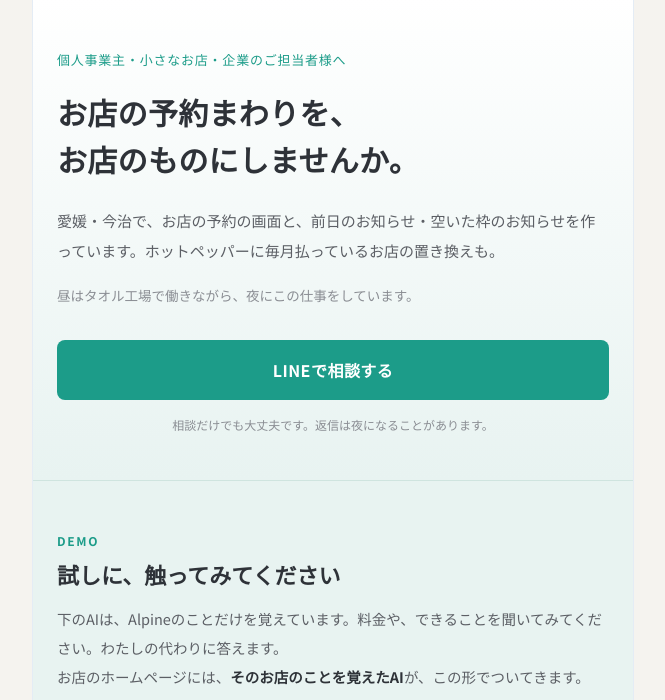
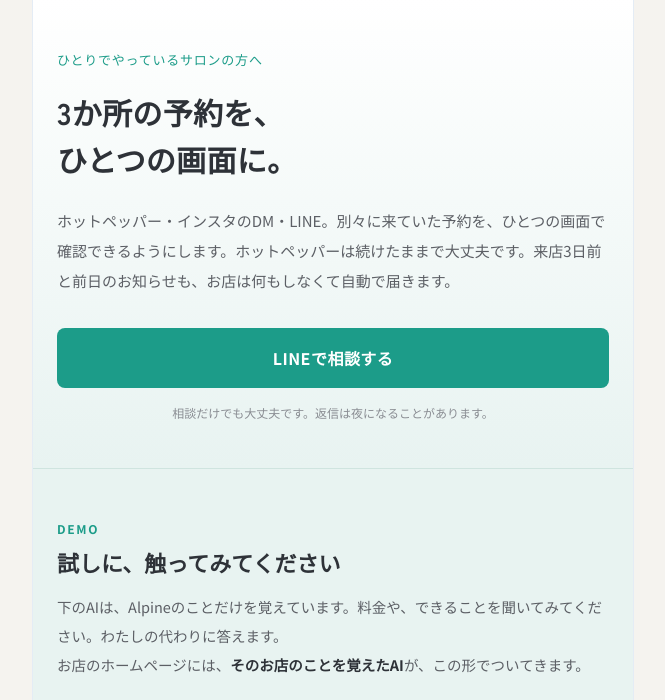
Before and after one commit to AYA-OCHI/aya-site, an Astro site: page / in a window 1280 px wide. Shown: the part 76-776 px from the top of the page, without its empty margins (307-972 px from the left). Built offline with nearby package versions, Linux system fonts and the light colour scheme; Astro itself is replaced by a stand-in of ours.

Commit message:
サイト: 頭の文を「ひとりでやっているサロンへ」に絞った
10/4から1文字も変わっておらず、10/29に講師から止められた言葉が
そのまま出ていた（「お店」では誰にも刺さらない／タオル工場はここに
書くことではない／ホットペッパーの「置き換え」は書き方を変える）。

文は新しく書かず、あやちゃんが11/19にInstagramの自己紹介へ
自分で書いた文に揃えた。サイトとInstagramで言うことが2つある
状態をなくすのが目的。

Co-Authored-By: Claude Opus 5 <noreply@anthropic.com>

```diff
--- a/src/pages/index.astro
+++ b/src/pages/index.astro
@@ -213,16 +213,13 @@ const navItems = [
       <!-- hero -->
       <section class="px-6 pt-[52px] pb-11 bg-gradient-to-b from-white to-band">
         <p class="m-0 mb-[18px] text-[13px] font-medium text-accent tracking-[0.06em] leading-[1.7]">
-          個人事業主・小さなお店・企業のご担当者様へ
+          ひとりでやっているサロンの方へ
         </p>
         <h1 class="m-0 mb-6 font-heading font-bold text-[30px] leading-[1.55] tracking-[0.01em]">
-          お店の予約まわりを、<br />お店のものにしませんか。
+          3か所の予約を、<br />ひとつの画面に。
         </h1>
-        <p class="m-0 mb-4 text-[15px] leading-[2.0] text-muted">
-          愛媛・今治で、お店の予約の画面と、前日のお知らせ・空いた枠のお知らせを作っています。ホットペッパーに毎月払っているお店の置き換えも。
-        </p>
-        <p class="m-0 mb-8 text-[13.5px] leading-[1.95] text-fainter">
-          昼はタオル工場で働きながら、夜にこの仕事をしています。
+        <p class="m-0 mb-8 text-[15px] leading-[2.0] text-muted">
+          ホットペッパー・インスタのDM・LINE。別々に来ていた予約を、ひとつの画面で確認できるようにします。ホットペッパーは続けたままで大丈夫です。来店3日前と前日のお知らせも、お店は何もしなくて自動で届きます。
         </p>
         <a
           href={LINE_URL}
```
